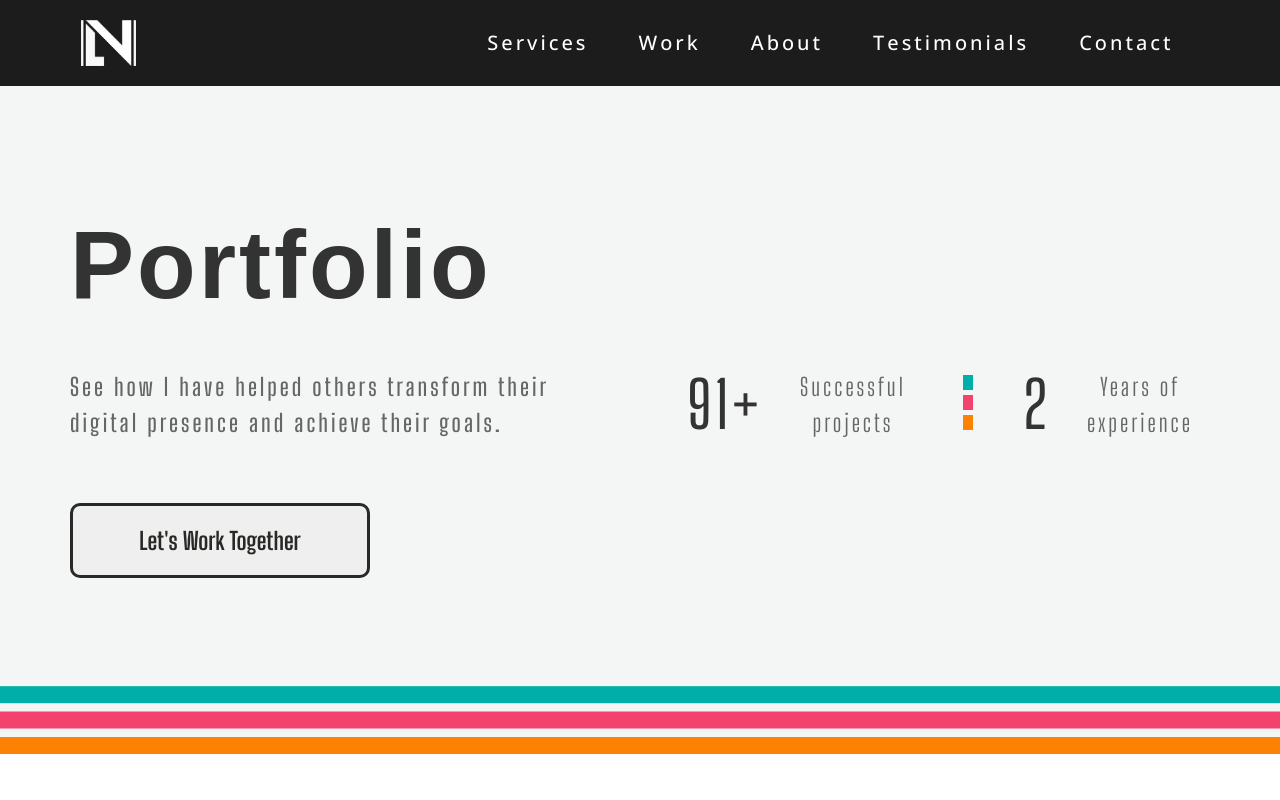
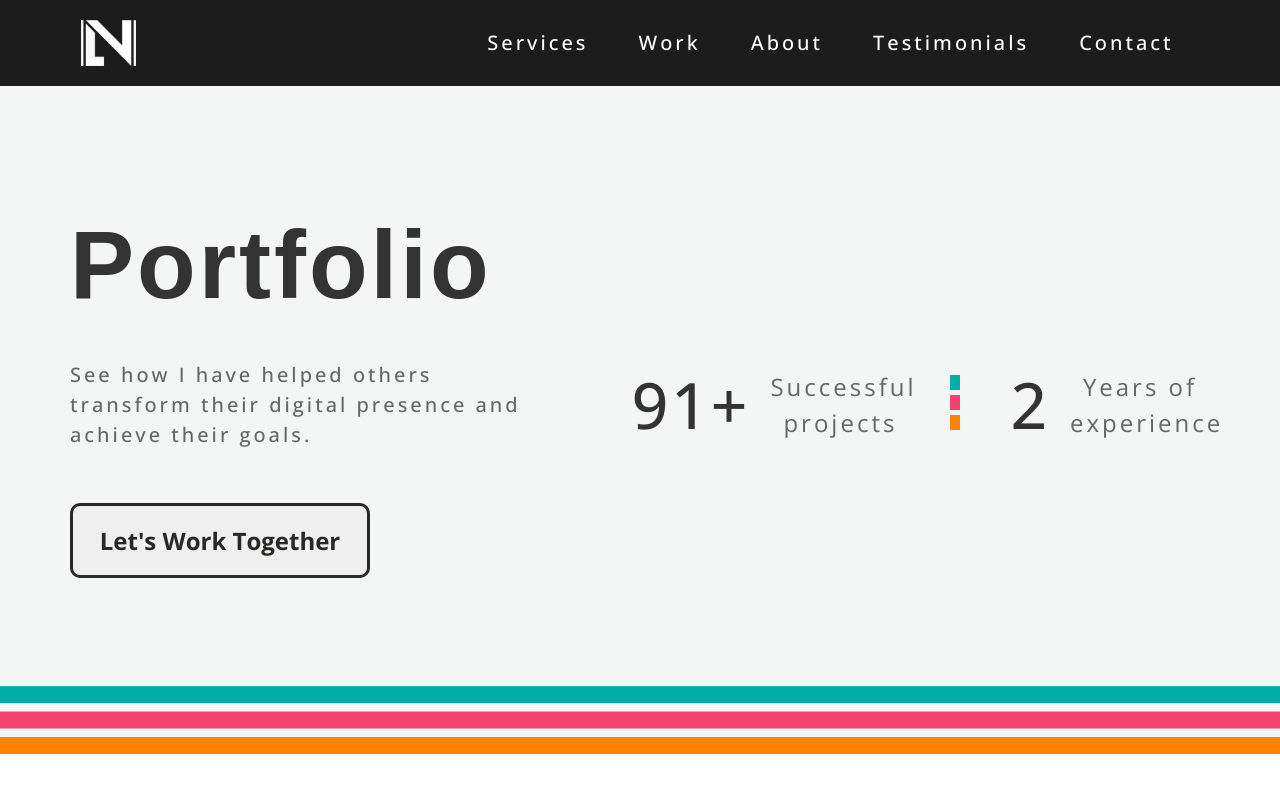
Before and after one commit to Count-MonteCristo/portfolio, a React (Create React App) app: page /portfolio in a window 1280 px wide. Shown: the top 800 px of the page. Built offline with nearby package versions, Linux system fonts and the light colour scheme; a web font is replaced by a local one.

Commit message:
font fix

```diff
--- a/src/components/css/heroPortfolio.css
+++ b/src/components/css/heroPortfolio.css
@@ -5,7 +5,7 @@
   padding-right: 30px;
   max-width: 1200px;
   gap: 20px;
-  font-family: "Big Shoulders Display", sans-serif;
+  font-family: "Open Sans", sans-serif;
   font-optical-sizing: auto;
   font-style: normal;
   letter-spacing: 3px;
@@ -29,8 +29,8 @@
 .portfolio-text {
   color: #666;
   max-width: 600px;
-  font-size: 24px;
-  font-weight: 600;
+  font-size: 20px;
+  font-weight: 500;
 }
 
 .portfolio-counter {
```
